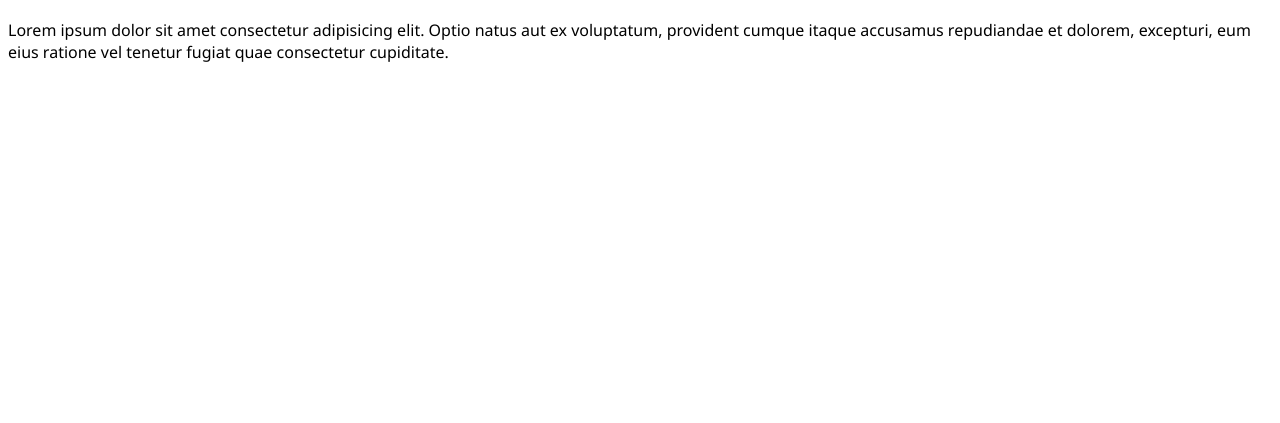
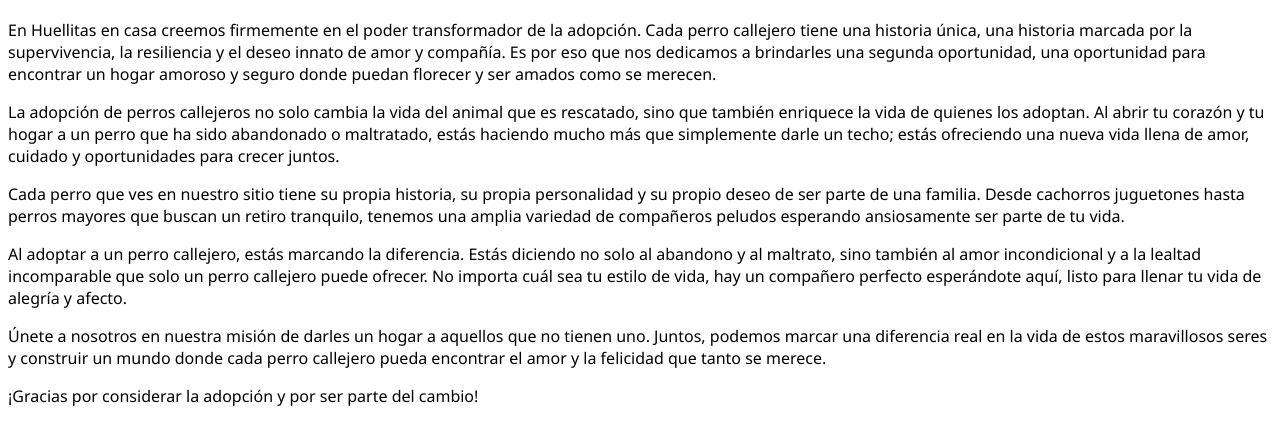
Before and after one commit to GoncebattL/tp1cuatri, a plain HTML site: page index.html in a window 1280 px wide. Shown: the part 413-836 px from the top of the page. Before the commit the page ends 800 px from the top, so only its background shows below. Drawn offline with Linux system fonts and the light colour scheme.

Commit message:
Update index.html

```diff
--- a/index.html
+++ b/index.html
@@ -19,14 +19,15 @@
             <a href="./Contacto.html">Contacto</a>
             <a href="">Adopta</a>
             <a href="">Donaciones</a>
-
-
         </nav>
         <img src="./img/logo.png" alt="">
         <h1>Huellitas en casa</h1>
-        <p class="prueba">
-            Lorem ipsum dolor sit amet consectetur adipisicing elit. Optio natus aut ex voluptatum, provident cumque itaque accusamus repudiandae et dolorem, excepturi, eum eius ratione vel tenetur fugiat quae consectetur cupiditate.
-        </p>
+        <p class="prueba"> En Huellitas en casa creemos firmemente en el poder transformador de la adopción. Cada perro callejero tiene una historia única, una historia marcada por la supervivencia, la resiliencia y el deseo innato de amor y compañía. Es por eso que nos dedicamos a brindarles una segunda oportunidad, una oportunidad para encontrar un hogar amoroso y seguro donde puedan florecer y ser amados como se merecen.</p>
+        <p> La adopción de perros callejeros no solo cambia la vida del animal que es rescatado, sino que también enriquece la vida de quienes los adoptan. Al abrir tu corazón y tu hogar a un perro que ha sido abandonado o maltratado, estás haciendo mucho más que simplemente darle un techo; estás ofreciendo una nueva vida llena de amor, cuidado y oportunidades para crecer juntos.</p>
+        <p> Cada perro que ves en nuestro sitio tiene su propia historia, su propia personalidad y su propio deseo de ser parte de una familia. Desde cachorros juguetones hasta perros mayores que buscan un retiro tranquilo, tenemos una amplia variedad de compañeros peludos esperando ansiosamente ser parte de tu vida.</p>
+        <p> Al adoptar a un perro callejero, estás marcando la diferencia. Estás diciendo no solo al abandono y al maltrato, sino también al amor incondicional y a la lealtad incomparable que solo un perro callejero puede ofrecer. No importa cuál sea tu estilo de vida, hay un compañero perfecto esperándote aquí, listo para llenar tu vida de alegría y afecto.</p>
+        <p> Únete a nosotros en nuestra misión de darles un hogar a aquellos que no tienen uno. Juntos, podemos marcar una diferencia real en la vida de estos maravillosos seres y construir un mundo donde cada perro callejero pueda encontrar el amor y la felicidad que tanto se merece.</p>
+        <p>¡Gracias por considerar la adopción y por ser parte del cambio!</p>
 
     </header>
 
```
